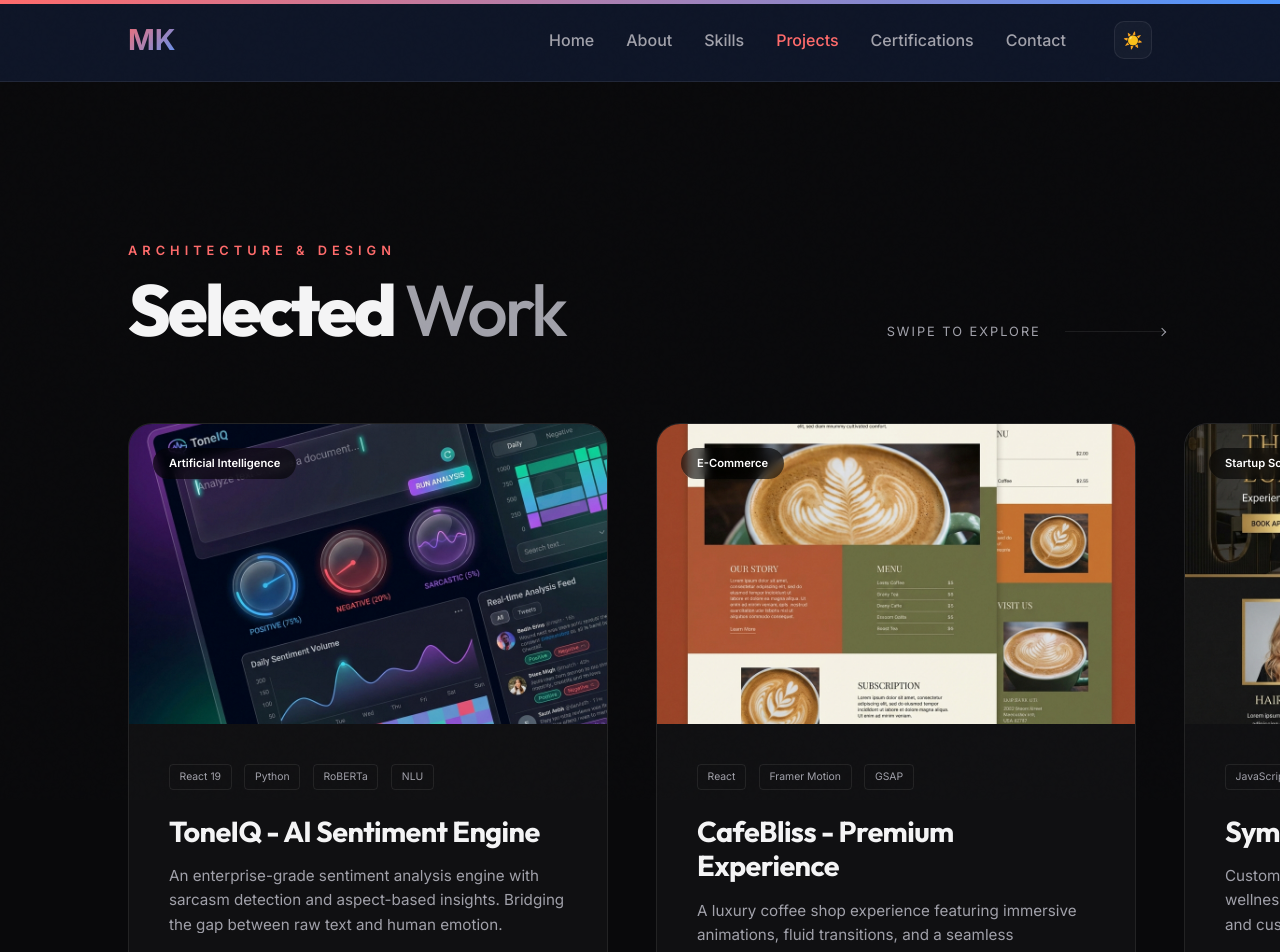
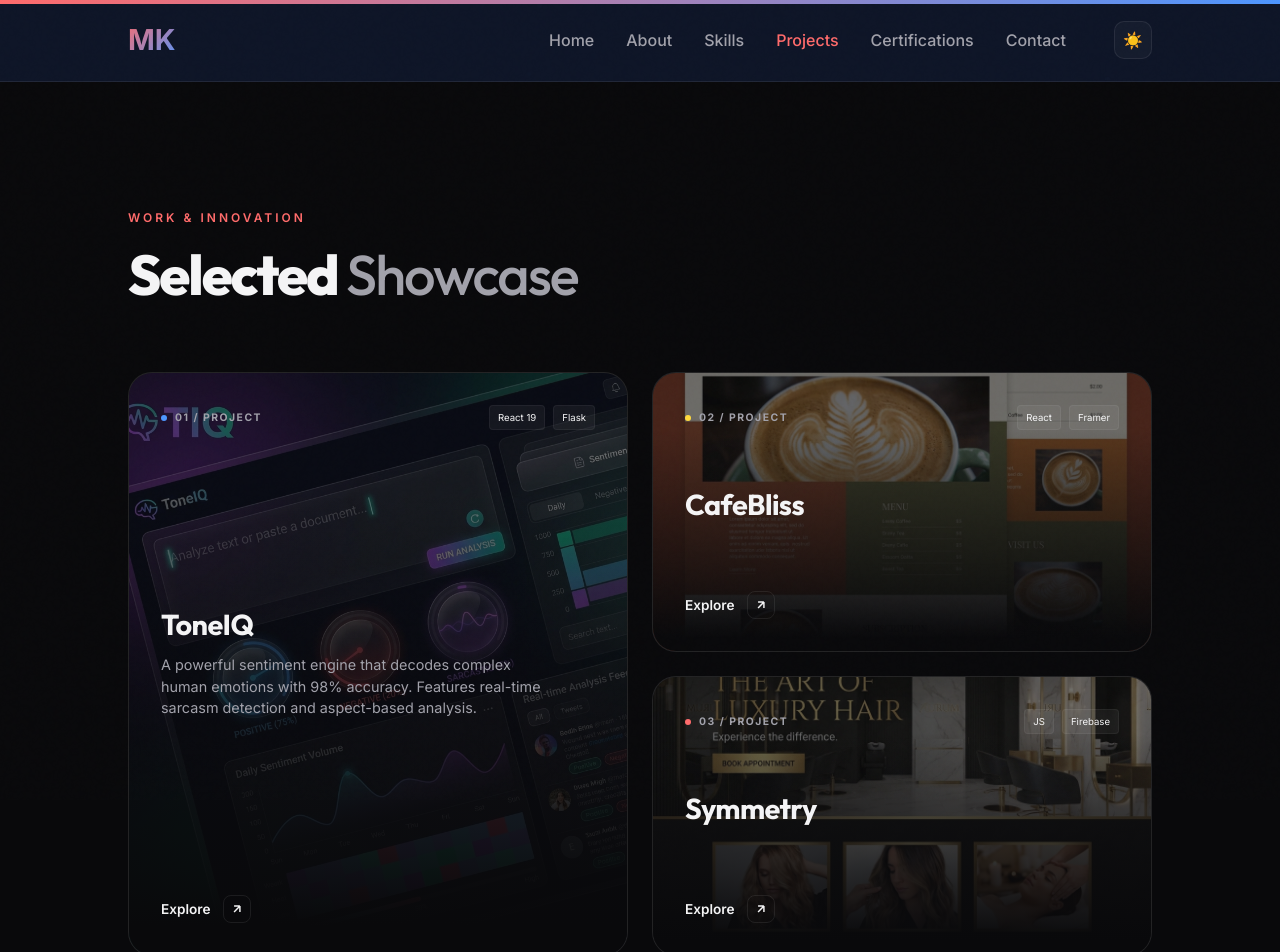
Before and after one commit to manish-9939/portfolio, a React (Vite) app in the folder portfolio-react/: page /projects in a window 1280 px wide. Shown: the top 952 px of the page. Built offline with nearby package versions, Linux system fonts and the light colour scheme.

Commit message:
Ultra-professional Bento Grid projects revamp with React 19 standards

```diff
--- a/portfolio-react/src/components/Projects.jsx
+++ b/portfolio-react/src/components/Projects.jsx
@@ -1,92 +1,110 @@
 
-import React from 'react';
+import React, { useMemo } from 'react';
 import { motion } from 'framer-motion';
 
 const Projects = () => {
-    const projects = [
+    // Professional Project Data
+    const projects = useMemo(() => [
         {
             id: "01",
-            title: "ToneIQ - AI Sentiment Engine",
+            title: "ToneIQ",
+            subtitle: "Advanced AI Sentiment Analysis",
             category: "Artificial Intelligence",
-            tech: ["React 19", "Python", "RoBERTa", "NLU"],
-            desc: "An enterprise-grade sentiment analysis engine with sarcasm detection and aspect-based insights. Bridging the gap between raw text and human emotion.",
+            tech: ["React 19", "Flask", "RoBERTa", "NLP"],
+            desc: "A powerful sentiment engine that decodes complex human emotions with 98% accuracy. Features real-time sarcasm detection and aspect-based analysis.",
             img: "/images/toneiq.png",
             link: "https://toneiq.vercel.app/",
-            color: "#4D96FF"
+            size: "large", // For Bento Grid
+            accent: "#4D96FF"
         },
         {
             id: "02",
-            title: "CafeBliss - Premium Experience",
-            category: "E-Commerce",
-            tech: ["React", "Framer Motion", "GSAP"],
-            desc: "A luxury coffee shop experience featuring immersive animations, fluid transitions, and a seamless reservation system.",
+            title: "CafeBliss",
+            subtitle: "E-commerce Experience",
+            category: "Web App",
+            tech: ["React", "Framer", "CSS3"],
+            desc: "Premium coffee shop interface focusing on visual storytelling and ultra-smooth animations.",
             img: "/images/coffee.png",
             link: "https://cafebliss-six.vercel.app/",
-            color: "#FFD93D"
+            size: "small",
+            accent: "#FFD93D"
         },
         {
             id: "03",
-            title: "Symmetry - Business Studio",
-            category: "Startup Solutions",
-            tech: ["JavaScript", "Tailwind", "Firebase"],
-            desc: "Custom management dashboard for salons and wellness centers, focusing on workflow optimization and customer engagement.",
+            title: "Symmetry",
+            subtitle: "Business Workflow",
+            tech: ["JS", "Firebase"],
+            desc: "Minimalist management studio for professional service providers.",
             img: "/images/salon.png",
             link: "https://parlourcafe.vercel.app/",
-            color: "#FF6B6B"
+            size: "small",
+            accent: "#FF6B6B"
         }
-    ];
+    ], []);
 
     return (
-        <section id="projects" className="projects-pro-section">
-            <div className="section-header">
+        <section id="projects" className="bento-projects-section">
+            <div className="bento-container">
+                <div className="bento-header">
                     <motion.div
+                        initial={{ opacity: 0, scale: 0.95 }}
+                        whileInView={{ opacity: 1, scale: 1 }}
+                        transition={{ duration: 0.6 }}
+                    >
+                        <span className="bento-tag">Work & Innovation</span>
+                        <h2 className="bento-title">Selected <span>Showcase</span></h2>
+                    </motion.div>
+                </div>
+
+                <div className="bento-grid">
+                    {projects.map((project, index) => (
+                        <motion.div
+                            key={index}
+                            className={`bento-card ${project.size}`}
                             initial={{ opacity: 0, y: 20 }}
                             whileInView={{ opacity: 1, y: 0 }}
                             viewport={{ once: true }}
+                            transition={{ delay: index * 0.1 }}
                         >
-                    <span className="pro-subtitle">Architecture & Design</span>
-                    <h2 className="pro-title">Selected <span>Work</span></h2>
-                </motion.div>
-                <div className="pro-scroll-hint">
-                    <span>Swipe to explore</span>
-                    <div className="swipe-line"></div>
+                            <div className="bento-card-inner">
+                                <div className="bento-image-layer">
+                                    <img src={project.img} alt={project.title} />
+                                    <div className="bento-overlay"></div>
+                                </div>
+
+                                <div className="bento-info">
+                                    <div className="bento-top">
+                                        <div className="bento-label">
+                                            <span className="dot" style={{ background: project.accent }}></span>
+                                            {project.id} / PROJECT
+                                        </div>
+                                        <div className="bento-tech-compact">
+                                            {project.tech.slice(0, 2).map((t, i) => (
+                                                <span key={i}>{t}</span>
+                                            ))}
                                         </div>
                                     </div>
 
-            <div className="pro-projects-container">
-                {projects.map((project, index) => (
-                    <motion.div
-                        key={index}
-                        className="pro-card"
-                        initial={{ opacity: 0, x: 50 }}
-                        whileInView={{ opacity: 1, x: 0 }}
-                        viewport={{ once: true }}
-                        transition={{ delay: index * 0.1 }}
-                    >
-                        <div className="pro-card-image">
-                            <img src={project.img} alt={project.title} />
-                            <div className="pro-card-overlay" style={{ background: `linear-gradient(to top, #000, transparent)` }}>
-                                <div className="pro-card-category">{project.category}</div>
+                                    <div className="bento-mid">
+                                        <h3>{project.title}</h3>
+                                        {project.size === 'large' && <p>{project.desc}</p>}
+                                    </div>
+
+                                    <div className="bento-bottom">
+                                        <a href={project.link} target="_blank" rel="noopener noreferrer" className="bento-link">
+                                            <span className="link-text">Explore</span>
+                                            <div className="bento-mini-icon">
+                                                <svg width="14" height="14" viewBox="0 0 24 24" fill="none" stroke="currentColor" strokeWidth="2.5">
+                                                    <path d="M7 17L17 7M17 7H7M17 7V17" />
+                                                </svg>
+                                            </div>
+                                        </a>
                                     </div>
                                 </div>
-                        <div className="pro-card-content">
-                            <div className="pro-tech-list">
-                                {project.tech.map((t, i) => (
-                                    <span key={i} className="pro-tech-tag">{t}</span>
+                            </div>
+                        </motion.div>
                     ))}
                 </div>
-                            <h3 className="pro-card-title">{project.title}</h3>
-                            <p className="pro-card-desc">{project.desc}</p>
-                            <a href={project.link} target="_blank" rel="noopener noreferrer" className="pro-view-btn">
-                                View Project
-                                <svg width="24" height="24" viewBox="0 0 24 24" fill="none" stroke="currentColor" strokeWidth="2">
-                                    <path d="M5 12h14M12 5l7 7-7 7" />
-                                </svg>
-                            </a>
-                        </div>
-                        <div className="pro-card-number">{project.id}</div>
-                    </motion.div>
-                ))}
             </div>
         </section>
     );
--- a/portfolio-react/src/index.css
+++ b/portfolio-react/src/index.css
@@ -774,220 +774,214 @@ nav a:hover::after {
 }
 
 
-/* Projects Section - Professional Horizontal Gallery */
-.projects-pro-section {
-  padding: 10rem 0 10rem 10%;
+
+/* Bento Grid Projects Section */
+.bento-projects-section {
+  padding: 8rem 10%;
   background: var(--bg-color);
-  overflow: hidden;
 }
 
-.section-header {
-  display: flex;
-  justify-content: space-between;
-  align-items: flex-end;
-  margin-bottom: 5rem;
-  padding-right: 10%;
+.bento-container {
+  max-width: 1400px;
+  margin: 0 auto;
 }
 
-.pro-subtitle {
-  font-size: 0.8rem;
+.bento-header {
+  margin-bottom: 4rem;
+  text-align: left;
+}
+
+.bento-tag {
+  font-size: 0.75rem;
   text-transform: uppercase;
-  letter-spacing: 5px;
+  letter-spacing: 3px;
   color: var(--primary);
   font-weight: 600;
   display: block;
-  margin-bottom: 1rem;
+  margin-bottom: 0.8rem;
 }
 
-.pro-title {
-  font-size: 4.5rem;
-  line-height: 0.9;
+.bento-title {
+  font-size: 3.5rem;
   font-weight: 800;
-  letter-spacing: -3px;
+  letter-spacing: -2px;
 }
 
-.pro-title span {
+.bento-title span {
   color: var(--text-muted);
   font-weight: 300;
 }
 
-.pro-scroll-hint {
-  display: flex;
-  align-items: center;
+.bento-grid {
+  display: grid;
+  grid-template-columns: repeat(4, 1fr);
+  grid-auto-rows: 280px;
   gap: 1.5rem;
-  color: var(--text-muted);
-  font-size: 0.8rem;
-  text-transform: uppercase;
-  letter-spacing: 2px;
 }
 
-.swipe-line {
-  width: 100px;
-  height: 1px;
-  background: var(--card-border);
+.bento-card {
   position: relative;
-}
-
-.swipe-line::after {
-  content: '';
-  position: absolute;
-  right: 0;
-  top: -2px;
-  width: 5px;
-  height: 5px;
-  border-top: 1px solid var(--text-muted);
-  border-right: 1px solid var(--text-muted);
-  transform: rotate(45deg);
-}
-
-.pro-projects-container {
-  display: flex;
-  gap: 3rem;
-  overflow-x: auto;
-  padding-bottom: 4rem;
-  padding-right: 10%;
-  scrollbar-width: none;
-  scroll-snap-type: x mandatory;
-}
-
-.pro-projects-container::-webkit-scrollbar {
-  display: none;
-}
-
-.pro-card {
-  flex-shrink: 0;
-  width: 480px;
   background: var(--card-bg);
   border: 1px solid var(--card-border);
   border-radius: 24px;
   overflow: hidden;
   transition: var(--transition);
-  scroll-snap-align: start;
-  position: relative;
 }
 
-.pro-card:hover {
-  border-color: var(--primary);
-  transform: translateY(-10px);
+.bento-card.large {
+  grid-column: span 2;
+  grid-row: span 2;
 }
 
-.pro-card-image {
-  height: 300px;
-  position: relative;
-  overflow: hidden;
+.bento-card.small {
+  grid-column: span 2;
+  grid-row: span 1;
 }
 
-.pro-card-image img {
+.bento-card-inner {
+  height: 100%;
+  display: flex;
+  flex-direction: column;
+}
+
+.bento-image-layer {
+  position: absolute;
+  inset: 0;
+  z-index: 0;
+}
+
+.bento-image-layer img {
   width: 100%;
   height: 100%;
   object-fit: cover;
-  transition: transform 0.6s ease;
+  opacity: 0.4;
+  transition: transform 0.8s ease;
 }
 
-.pro-card:hover .pro-card-image img {
-  transform: scale(1.1);
+.bento-overlay {
+  position: absolute;
+  inset: 0;
+  background: linear-gradient(to bottom, transparent 20%, var(--bg-color) 95%);
 }
 
-.pro-card-category {
-  position: absolute;
-  top: 1.5rem;
-  left: 1.5rem;
-  background: rgba(0, 0, 0, 0.6);
-  backdrop-filter: blur(5px);
-  padding: 0.4rem 1rem;
-  border-radius: 50px;
-  font-size: 0.7rem;
-  font-weight: 600;
-  color: #fff;
+.bento-card:hover .bento-image-layer img {
+  transform: scale(1.05);
+  opacity: 0.6;
 }
 
-.pro-card-content {
-  padding: 2.5rem;
+.bento-info {
+  position: relative;
+  z-index: 1;
+  height: 100%;
+  padding: 2rem;
+  display: flex;
+  flex-direction: column;
+  justify-content: space-between;
 }
 
-.pro-tech-list {
+.bento-top {
   display: flex;
-  gap: 0.8rem;
-  margin-bottom: 1.5rem;
+  justify-content: space-between;
+  align-items: center;
 }
 
-.pro-tech-tag {
+.bento-label {
   font-size: 0.65rem;
+  font-weight: 700;
+  letter-spacing: 1.5px;
+  display: flex;
+  align-items: center;
+  gap: 0.5rem;
   color: var(--text-muted);
-  border: 1px solid var(--card-border);
-  padding: 0.2rem 0.6rem;
-  border-radius: 4px;
 }
 
-.pro-card-title {
+.bento-label .dot {
+  width: 6px;
+  height: 6px;
+  border-radius: 50%;
+}
+
+.bento-tech-compact {
+  display: flex;
+  gap: 0.5rem;
+}
+
+.bento-tech-compact span {
+  font-size: 0.6rem;
+  padding: 0.2rem 0.5rem;
+  background: rgba(255, 255, 255, 0.05);
+  border-radius: 4px;
+  border: 1px solid rgba(255, 255, 255, 0.05);
+}
+
+.bento-mid h3 {
   font-size: 1.8rem;
-  margin-bottom: 1rem;
+  margin-bottom: 0.8rem;
   font-weight: 600;
 }
 
-.pro-card-desc {
-  font-size: 0.95rem;
+.bento-mid p {
+  font-size: 0.9rem;
   color: var(--text-muted);
-  line-height: 1.6;
-  margin-bottom: 2rem;
-  height: 4.5em;
-  overflow: hidden;
-  display: -webkit-box;
-  -webkit-line-clamp: 3;
-  line-clamp: 3;
-  -webkit-box-orient: vertical;
+  line-height: 1.5;
+  max-width: 400px;
 }
 
-.pro-view-btn {
-  display: inline-flex;
+.bento-bottom {
+  display: flex;
   align-items: center;
-  gap: 1rem;
-  font-weight: 600;
-  font-size: 0.9rem;
-  color: var(--primary);
 }
 
-.pro-card-number {
-  position: absolute;
-  top: 1.5rem;
-  right: 1.5rem;
-  font-size: 3rem;
-  font-weight: 900;
-  color: rgba(255, 255, 255, 0.03);
-  font-family: var(--font-heading);
+.bento-link {
+  display: flex;
+  align-items: center;
+  gap: 0.8rem;
+  color: var(--text-main);
+  font-weight: 600;
+  font-size: 0.85rem;
 }
 
-@media screen and (max-width: 1200px) {
-  .pro-card {
-    width: 400px;
-  }
+.bento-mini-icon {
+  width: 28px;
+  height: 28px;
+  border: 1px solid var(--card-border);
+  border-radius: 8px;
+  display: flex;
+  align-items: center;
+  justify-content: center;
+  transition: var(--transition);
 }
 
-@media screen and (max-width: 992px) {
-  .pro-title {
-    font-size: 3.5rem;
+.bento-link:hover .bento-mini-icon {
+  background: var(--primary);
+  border-color: var(--primary);
+  color: #fff;
+  transform: translateX(3px);
+}
+
+@media screen and (max-width: 1024px) {
+  .bento-grid {
+    grid-template-columns: repeat(2, 1fr);
   }
 }
 
 @media screen and (max-width: 768px) {
-  .projects-pro-section {
-    padding-left: 5%;
+  .bento-projects-section {
+    padding: 5rem 1.5rem;
   }
 
-  .pro-projects-container {
-    gap: 2rem;
+  .bento-title {
+    font-size: 2.5rem;
   }
 
-  .pro-card {
-    width: 300px;
+  .bento-grid {
+    display: flex;
+    flex-direction: column;
   }
 
-  .pro-card-content {
-    padding: 1.5rem;
-  }
-
-  .pro-title {
-    font-size: 2.5rem;
+  .bento-card.large,
+  .bento-card.small {
+    height: 350px;
   }
 }
 
```
Lines whose indentation alone changed are shown as unchanged.
